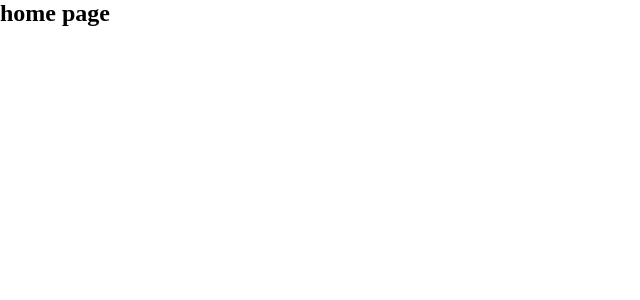
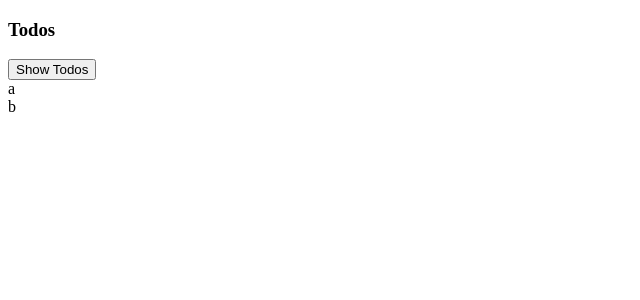
Before and after one commit to AliFarmaniDev/vue-todoApp, a Vue app: page / in a window 1280 px wide. Shown: the top 300 px of the page, without its empty margins (0-640 px from the left). Built offline with nearby package versions, Linux system fonts and the light colour scheme.

Commit message:
create todoItem components

```diff
--- a/src/App.vue
+++ b/src/App.vue
@@ -1,4 +1,6 @@
-<script setup></script>
+<script setup>
+import { RouterView } from 'vue-router'
+</script>
 
 <template>
   <RouterView />
--- a/src/assets/base.css
+++ /dev/null
@@ -1,86 +0,0 @@
-/* color palette from <https://github.com/vuejs/theme> */
-:root {
-  --vt-c-white: #ffffff;
-  --vt-c-white-soft: #f8f8f8;
-  --vt-c-white-mute: #f2f2f2;
-
-  --vt-c-black: #181818;
-  --vt-c-black-soft: #222222;
-  --vt-c-black-mute: #282828;
-
-  --vt-c-indigo: #2c3e50;
-
-  --vt-c-divider-light-1: rgba(60, 60, 60, 0.29);
-  --vt-c-divider-light-2: rgba(60, 60, 60, 0.12);
-  --vt-c-divider-dark-1: rgba(84, 84, 84, 0.65);
-  --vt-c-divider-dark-2: rgba(84, 84, 84, 0.48);
-
-  --vt-c-text-light-1: var(--vt-c-indigo);
-  --vt-c-text-light-2: rgba(60, 60, 60, 0.66);
-  --vt-c-text-dark-1: var(--vt-c-white);
-  --vt-c-text-dark-2: rgba(235, 235, 235, 0.64);
-}
-
-/* semantic color variables for this project */
-:root {
-  --color-background: var(--vt-c-white);
-  --color-background-soft: var(--vt-c-white-soft);
-  --color-background-mute: var(--vt-c-white-mute);
-
-  --color-border: var(--vt-c-divider-light-2);
-  --color-border-hover: var(--vt-c-divider-light-1);
-
-  --color-heading: var(--vt-c-text-light-1);
-  --color-text: var(--vt-c-text-light-1);
-
-  --section-gap: 160px;
-}
-
-@media (prefers-color-scheme: dark) {
-  :root {
-    --color-background: var(--vt-c-black);
-    --color-background-soft: var(--vt-c-black-soft);
-    --color-background-mute: var(--vt-c-black-mute);
-
-    --color-border: var(--vt-c-divider-dark-2);
-    --color-border-hover: var(--vt-c-divider-dark-1);
-
-    --color-heading: var(--vt-c-text-dark-1);
-    --color-text: var(--vt-c-text-dark-2);
-  }
-}
-
-*,
-*::before,
-*::after {
-  box-sizing: border-box;
-  margin: 0;
-  font-weight: normal;
-}
-
-body {
-  min-height: 100vh;
-  color: var(--color-text);
-  background: var(--color-background);
-  transition:
-    color 0.5s,
-    background-color 0.5s;
-  line-height: 1.6;
-  font-family:
-    Inter,
-    -apple-system,
-    BlinkMacSystemFont,
-    'Segoe UI',
-    Roboto,
-    Oxygen,
-    Ubuntu,
-    Cantarell,
-    'Fira Sans',
-    'Droid Sans',
-    'Helvetica Neue',
-    sans-serif;
-  font-size: 15px;
-  text-rendering: optimizeLegibility;
-  -webkit-font-smoothing: antialiased;
-  -moz-osx-font-smoothing: grayscale;
-}
--- a/src/assets/main.css
+++ /dev/null
@@ -1,5 +0,0 @@
-* {
-  padding: 0;
-  margin: 0;
-  box-sizing: border-box;
-}
--- /dev/null
+++ b/src/components/TodoItem.vue
@@ -0,0 +1,18 @@
+<script setup>
+defineProps({
+    todo: {
+        type: Object,
+        requier: true
+    }
+})
+</script>
+
+<template>
+  <div>
+    <div>
+      {{ todo.title }}
+    </div>
+  </div>
+</template>
+
+<style lang="css" scoped></style>
--- a/src/main.js
+++ b/src/main.js
@@ -1,5 +1,3 @@
-import './assets/main.css'
-
 import { createApp } from 'vue'
 import { createPinia } from 'pinia'
 
--- a/src/views/HomeView.vue
+++ b/src/views/HomeView.vue
@@ -1,7 +1,27 @@
-<script setup></script>
+<script setup>
+import TodoItem from '@/components/TodoItem.vue';
+const todos = [
+  {
+    id: 1,
+    title: "a",
+    done: true
+  },
+  {
+    id: 2,
+    title: "b",
+    done: false
+  }
+]
+</script>
 
 <template>
-  <div>
-    <h2>home page</h2>
+  <div class="header">
+    <div>
+      <h3>Todos</h3>
+    </div>
+    <button>Show Todos</button>
+  </div>
+  <div v-for="todo in todos" :key="todo.id">
+    <TodoItem :todo="todo" />
   </div>
 </template>
```
